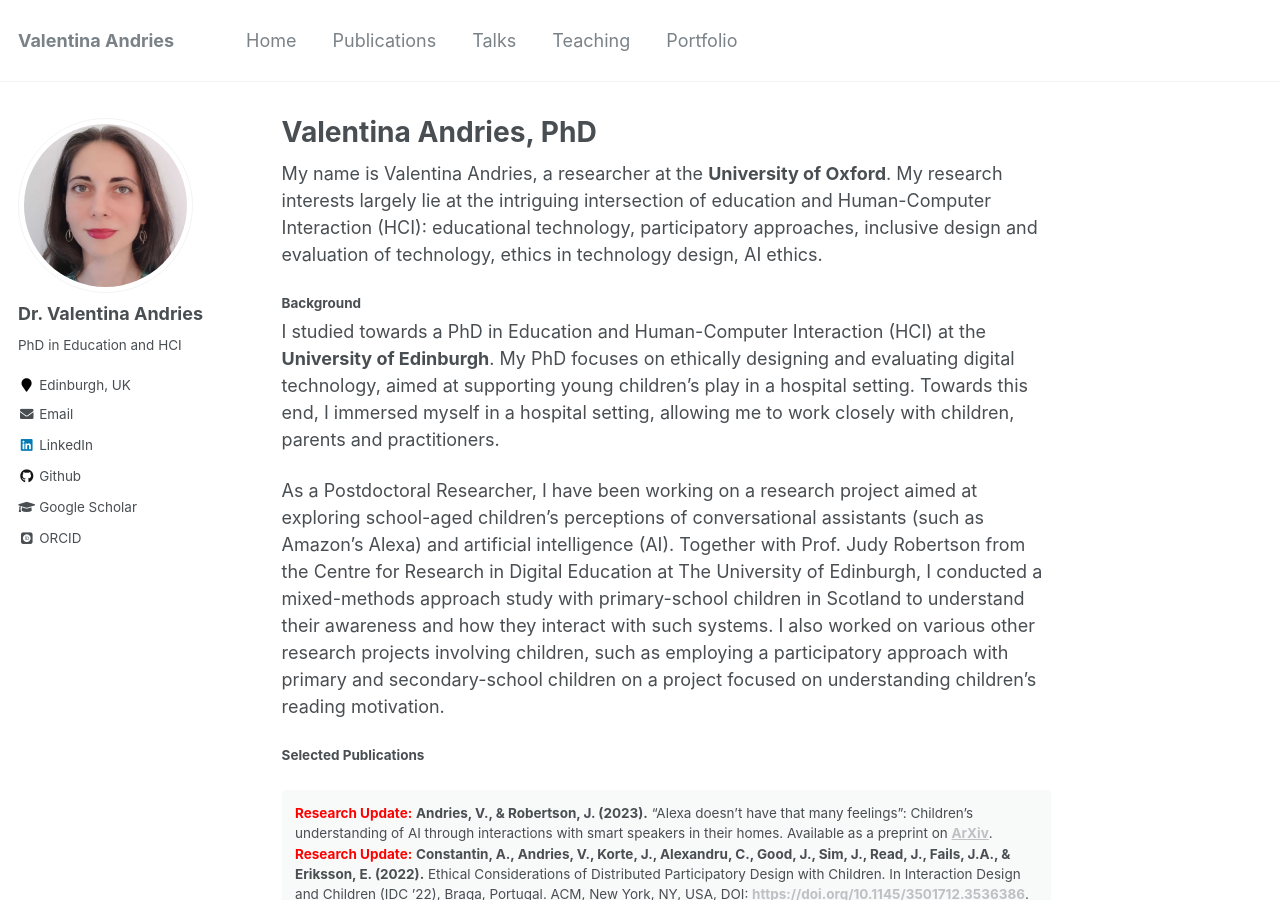
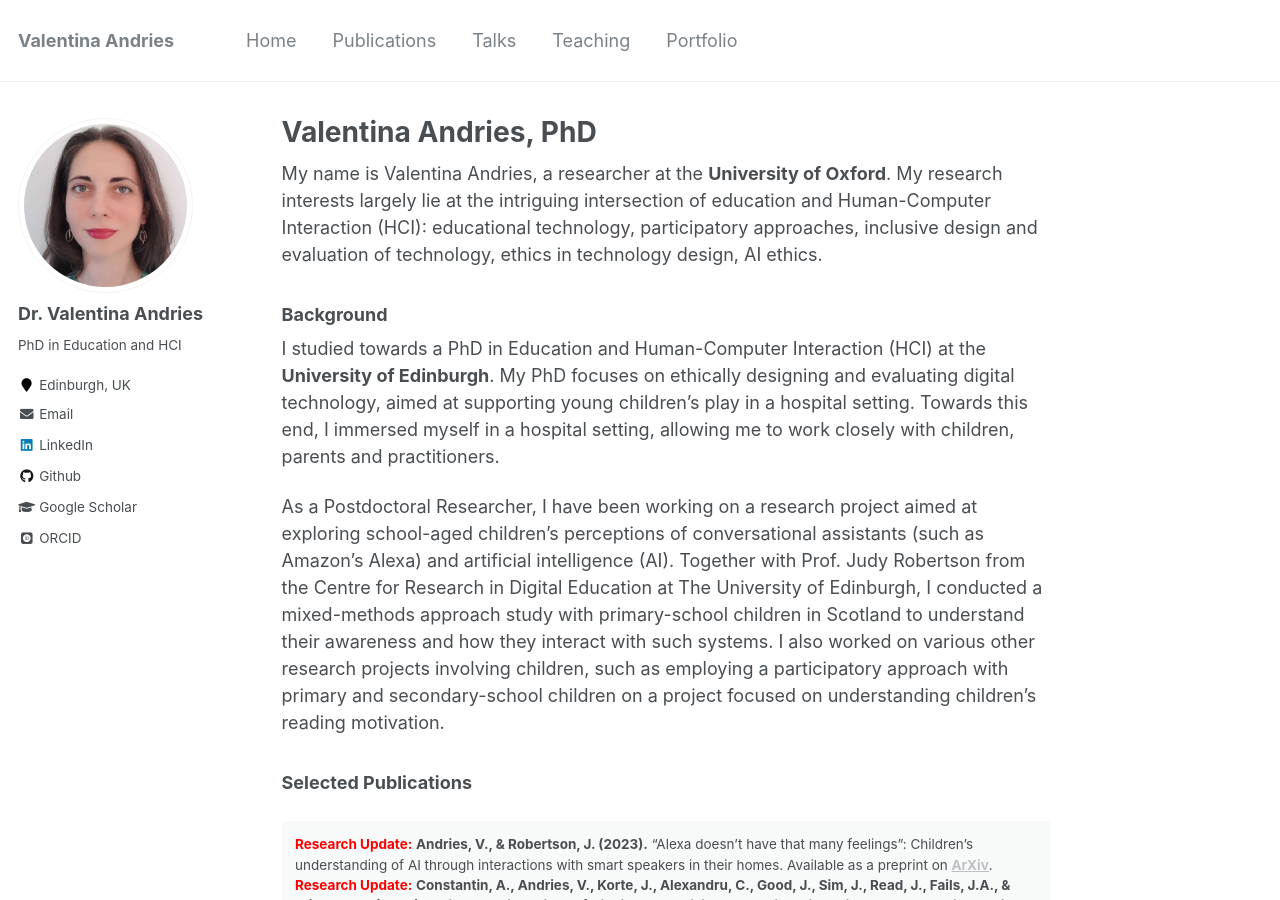
Before and after one commit to valyandries/valyandries.github.io, a Jekyll site: the page built from _pages/about.md, in a window 1280 px wide and 900 px high. Built offline with Jekyll 4.4.1, drawn with Linux system fonts in a browser that asks for light colours; some web fonts are replaced.

Commit message:
Updated Heading

```diff
--- a/_pages/about.md
+++ b/_pages/about.md
@@ -10,12 +10,12 @@ redirect_from:
 
 My name is Valentina Andries, a researcher at the <b>University of Oxford</b>. My research interests largely lie at the intriguing intersection of education and Human-Computer Interaction (HCI): educational technology, participatory approaches, inclusive design and evaluation of technology, ethics in technology design, AI ethics.
 
-#### Background
+### Background
 I studied towards a PhD in Education and Human-Computer Interaction (HCI) at the <b>University of Edinburgh</b>. My PhD focuses on ethically designing and evaluating digital technology, aimed at supporting young children’s play in a hospital setting. Towards this end, I immersed myself in a hospital setting, allowing me to work closely with children, parents and practitioners.
 
 As a Postdoctoral Researcher, I have been working on a research project aimed at exploring school-aged children’s perceptions of conversational assistants (such as Amazon’s Alexa) and artificial intelligence (AI). Together with Prof. Judy Robertson from the Centre for Research in Digital Education at The University of Edinburgh, I conducted a mixed-methods approach study with primary-school children in Scotland to understand their awareness and how they interact with such systems. I also worked on various other research projects involving children, such as employing a participatory approach with primary and secondary-school children on a project focused on understanding children’s reading motivation.
 
-#### Selected Publications
+### Selected Publications
 <span style="color:red"> **Research Update:** </span> **Andries, V., & Robertson, J. (2023).** “Alexa doesn’t have that many feelings”: Children’s understanding of AI through interactions with smart speakers in their homes. Available as a preprint on [**ArXiv**](https://arxiv.org/abs/2305.05597).<br/>
 <span style="color:red"> **Research Update:** </span> **Constantin, A., Andries, V., Korte, J., Alexandru, C., Good, J., Sim, J., Read, J., Fails, J.A., & Eriksson, E. (2022).** Ethical Considerations of Distributed Participatory Design with Children. In Interaction Design and Children (IDC ’22), Braga, Portugal. ACM, New York, NY, USA, DOI: [**https://doi.org/10.1145/3501712.3536386**](https://doi.org/10.1145/3501712.3536386).<br/>
 <span style="color:red"> **Research Update:** </span> **Andries, V., Niven, A., & Smith, C. (Sept 2021).** Social Media Research: Ethical Guidance for Researchers at the University of Edinburgh. Centre for Data, Culture & Society, The University of Edinburgh. [**Available online.**](https://edin.ac/3hTvAhB).<br/>
```
